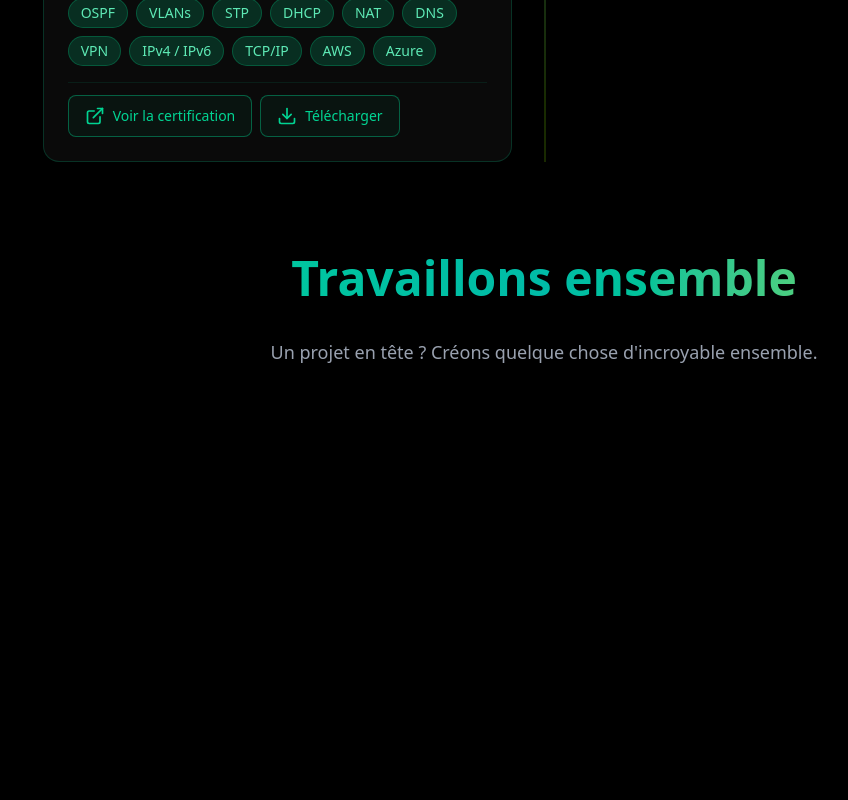
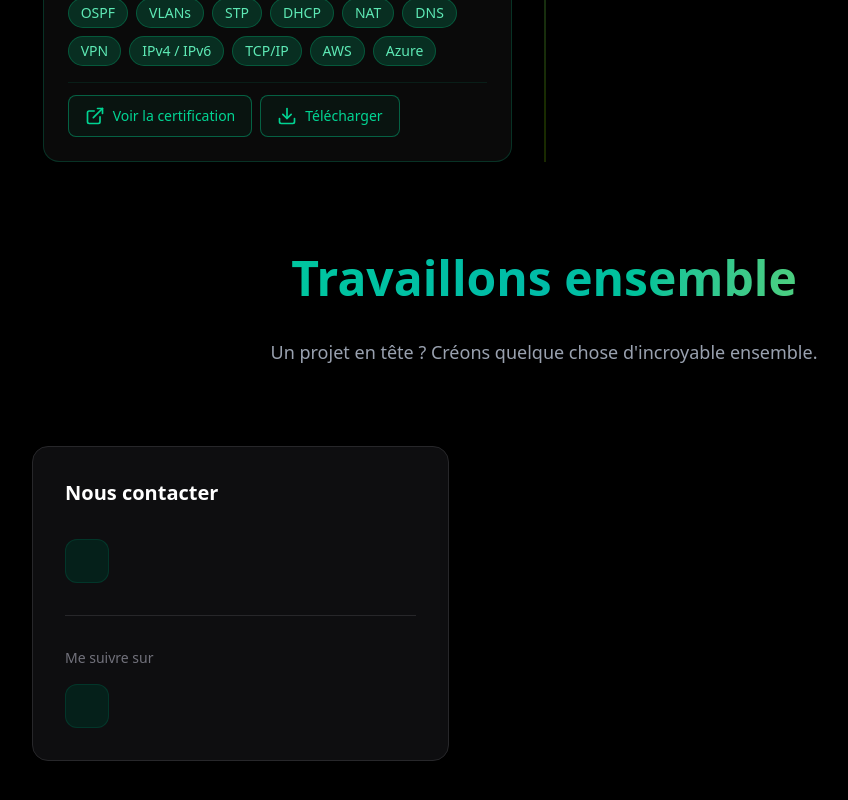
Before and after one commit to eden77-rgb/Portfolio, a React (Vite) app: page / in a window 1280 px wide. Shown: the part 5875-6675 px from the top of the page, without its empty margins (96-944 px from the left). Built offline with nearby package versions, Linux system fonts and the light colour scheme.

Commit message:
Ajout de la structure de data pour contact + Ajout structure du JSX

```diff
--- a/src/components/ContactSection/ContactContent.tsx
+++ b/src/components/ContactSection/ContactContent.tsx
@@ -4,7 +4,7 @@ import ContactForm from "./ContactForm"
 const ContactContent = () => {
     return (
         <div className="grid grid-cols-1 lg:grid-cols-[1fr_1.4fr] gap-6 max-w-5xl mx-auto">
-            <ContactInfo />
+            <ContactInfo items={[{ icon: <></>, label: "", value: "" }]} socials={[{ icon: <></>, label: "", }]} />
             <ContactForm />
         </div>
     )
--- a/src/components/ContactSection/ContactInfo.tsx
+++ b/src/components/ContactSection/ContactInfo.tsx
@@ -1,6 +1,50 @@
-const ContactInfo = () => {
+import type { ContactInfoProps, Item, Social } from "@/types"
+
+const ContactInfo = ({ items, socials }: ContactInfoProps) => {
     return (
-        <></>
+        <div className="bg-zinc-900/60 border border-zinc-800 rounded-2xl p-8 flex flex-col gap-8 h-full">
+            <h3 className="text-xl font-bold text-white">Nous contacter</h3>
+
+            <div className="flex flex-col gap-5">
+                {items.map(({ icon, label, value, href }: Item) => (
+                    <div key={label} className="flex items-center gap-4">
+                        <div className="w-11 h-11 rounded-xl bg-emerald-950/60 border border-emerald-900/50 flex items-center justify-center text-emerald-400 shrink-0">
+                            {icon}
+                        </div>
+                        <div>
+                            <p className="text-xs text-emerald-700 uppercase tracking-widest font-semibold">
+                                {label}
+                            </p>
+                            {href ? (
+                                <a href={href} className="text-sm text-zinc-300 hover:text-emerald-400 transition-colors mt-0.5 block">
+                                    {value}
+                                </a>
+                            ) : (
+                                <p className="text-sm text-zinc-300 mt-0.5">{value}</p>
+                            )}
+                        </div>
+                    </div>
+                ))}
+            </div>
+
+            <div className="border-t border-zinc-800" />
+
+            <div>
+                <p className="text-sm text-zinc-500 mb-4">Me suivre sur</p>
+                <div className="flex gap-3">
+                    {socials.map(({ icon, label, href }: Social) => (
+                        <a
+                            key={label}
+                            href={href}
+                            aria-label={label}
+                            className="w-11 h-11 rounded-xl bg-emerald-950/60 border border-emerald-900/50 flex items-center justify-center text-emerald-400 hover:bg-emerald-500 hover:text-black hover:-translate-y-1 transition-all duration-200"
+                        >
+                            {icon}
+                        </a>
+                    ))}
+                </div>
+            </div>
+        </div>
     )
 }
 
--- a/src/types/index.ts
+++ b/src/types/index.ts
@@ -1,3 +1,4 @@
 export * from "./components.ts"
 export * from "./project.ts"
 export * from "./stacks.ts"
+export * from "./contacts.ts"
```
Also changed, not shown: src/types/contacts.ts (added, +19 -0 lines), src/data/contacts.ts (added).
